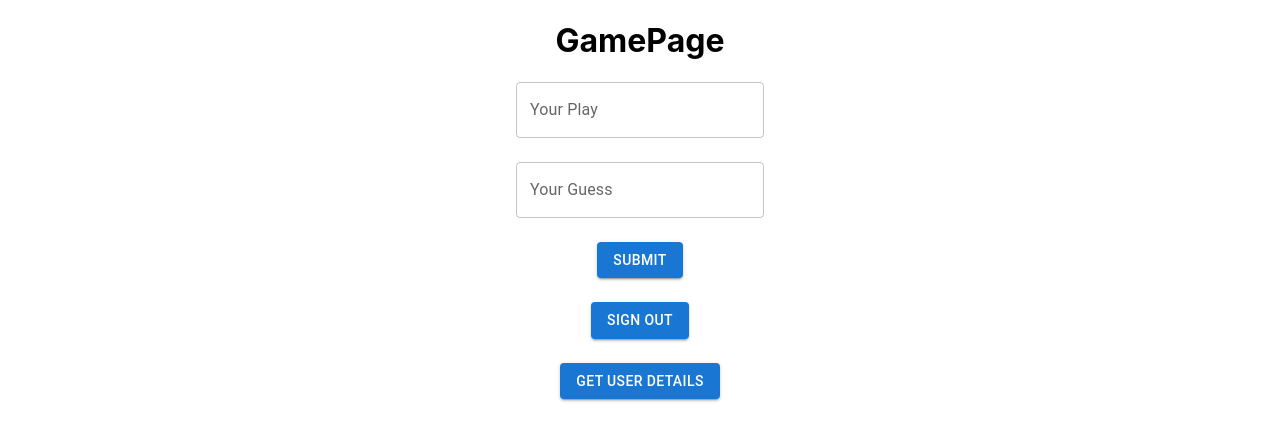
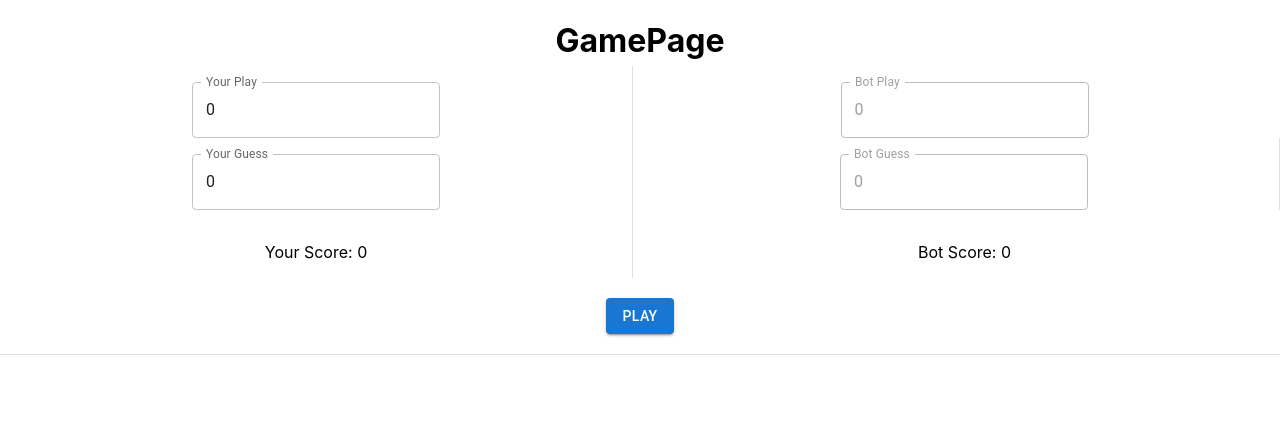
Before and after one commit to amartyadav/Morra, a React (Create React App) app in the folder frontend/: page /gamepage in a window 1280 px wide. Shown: the top 440 px of the page. Built offline with nearby package versions, Linux system fonts and the light colour scheme.

Commit message:
morra game with bot works. no history of score.

```diff
--- a/frontend/src/Components/GamePage.js
+++ b/frontend/src/Components/GamePage.js
@@ -1,31 +1,45 @@
-import React, { useEffect } from 'react'
+import React, {useEffect} from 'react'
 import TextField from '@mui/material/TextField'
 import {Grid} from '@mui/material'
 import Button from '@mui/material/Button'
 import {useNavigate} from 'react-router-dom'
 import axios from 'axios'
+import Divider from '@mui/material/Divider'
 
 export default function GamePage() {
     const navigate = useNavigate()
-    const [yourPlay, setYourPlay] = React.useState('')
-    const [yourGuess, setYourGuess] = React.useState('')
+    const [yourPlay, setYourPlay] = React.useState(0)
+    const [yourGuess, setYourGuess] = React.useState(0)
+    const [botPlay, setBotPlay] = React.useState(0)
+    const [botGuess, setBotGuess] = React.useState(0)
     const [yourScore, setYourScore] = React.useState(0)
     const [botScore, setBotScore] = React.useState(0)
 
     const handleClick = (event) => {
         console.log("GamePage: handleClick");
         event.preventDefault();
+        axios.get("http://localhost:3001/api/game/")
+        .then(response => {
+            console.log(response)
+            setBotPlay(response.data.fingers)
+            setBotGuess(response.data.guess)
+            if(parseInt(response.data.guess) === parseInt(yourPlay)+parseInt(response.data.fingers)){
+                setBotScore(botScore+1)
+            }
+            if(parseInt(yourGuess) === parseInt(yourPlay)+parseInt(response.data.fingers)){
+                setYourScore(yourScore+1)
+            }
+            console.log({yourPlay: yourPlay, yourGuess: yourGuess, botPlay: botPlay, botGuess: botGuess, yourScore: yourScore, botScore: botScore})
+        })
     }
 
     const handleSignout = (event) => {
         console.log("GamePage: handleSignout");
         event.preventDefault();
-        axios.get("http://localhost:3001/auth/signout/")
-        .then(response => {
+        axios.get("http://localhost:3001/auth/signout/").then(response => {
             console.log(response);
             navigate('/signin');
-        })
-        .catch(error => {
+        }).catch(error => {
             console.log(error);
         })
     }
@@ -33,66 +47,62 @@ export default function GamePage() {
     const handleUserDetails = (event) => {
         console.log("GamePage: handleUserDetails");
         event.preventDefault();
-        axios.get("http://localhost:3001/api/users/"+localStorage.getItem('user_id'), {
+        axios.get("http://localhost:3001/api/users/" + localStorage.getItem('user_id'), {
             headers: {
                 'Authorization': 'Bearer ' + localStorage.getItem('token')
             }
-        })
-        .then(response => {
+        }).then(response => {
             console.log(response);
-        })
-        .catch(error => {
+        }).catch(error => {
             console.log(error);
         })
     }
-
-    // useEffect(() => {
-    //     axios.get('http://localhost:3001/api/users/')
-    //     .then(response => {
-    //         console.log(response.data);
-    //     })
-    //     .catch(error => {
-    //         console.log(error);
-    //     })
-    // }, [])
 
     return (
         <div>
             <h1>GamePage</h1>
             <Grid container
-                spacing={3}>
+                spacing={2}>
                 <Grid item
-                    xs={12}>
-                    <TextField id="outlined-basic" label="Your Play" variant="outlined"/
-                    >
+                    xs={6}>
+                    <TextField id="outlined-basic" label="Your Play" variant="outlined" value={yourPlay} onChange={(event)=> {setYourPlay(event.target.value)}}/>
+                </Grid>
+                <Divider orientation="vertical" flexItem/>
+                <Grid item xs>
+                    <TextField id="outlined-basic" disabled label="Bot Play" variant="outlined" value={botPlay}/>
                 </Grid>
                 <Grid item
-                    xs={12}>
-                    <TextField id="outlined-basic" label="Your Guess" variant="outlined"/
-                    >
-                        </Grid>
+                    xs={6}>
+                    <TextField id="outlined-basic" label="Your Guess" variant="outlined" value={yourGuess} onChange={(event)=> {setYourGuess(event.target.value)}}/>
+                </Grid>
+                <Divider orientation="vertical" flexItem/>
+                <Grid item xs>
+                    <TextField id="outlined-basic" disabled label="Bot Guess" variant="outlined" value={botGuess}/>
+                </Grid>
+                <Divider orientation="vertical" flexItem/>
+                <Grid item xs={6}>
+                    <p>Your Score: {yourScore}</p>
+                </Grid>
+                <Divider orientation="vertical" flexItem/>
+                <Grid item xs>
+                    <p>Bot Score: {botScore}</p>
+                </Grid>
+            </Grid>
+            <br/>
+            <Grid container
+                spacing={2}>
                 <Grid item
                     xs={12}>
                     <Button variant="contained" color="primary"
                         onClick={handleClick}>
-                        Submit
-                    </Button>
-                    </Grid>
-                <Grid item
-                    xs={12}>
-                    <Button variant="contained" color="primary"
-                        onClick={handleSignout}>
-                        Sign Out
+                        Play
                     </Button>
                 </Grid>
-                <Grid item
-                    xs={12}>
-                    <Button variant="contained" color="primary"
-                        onClick={handleUserDetails}>
-                        Get User Details
-                    </Button>
                 </Grid>
-            </Grid>
+                <br/>
+            <Divider flexItem/>
+            <br/>
+
         </div>
     )
 }
```
Also changed, not shown: 2 other files (tests, documents, lock files or other folders).
